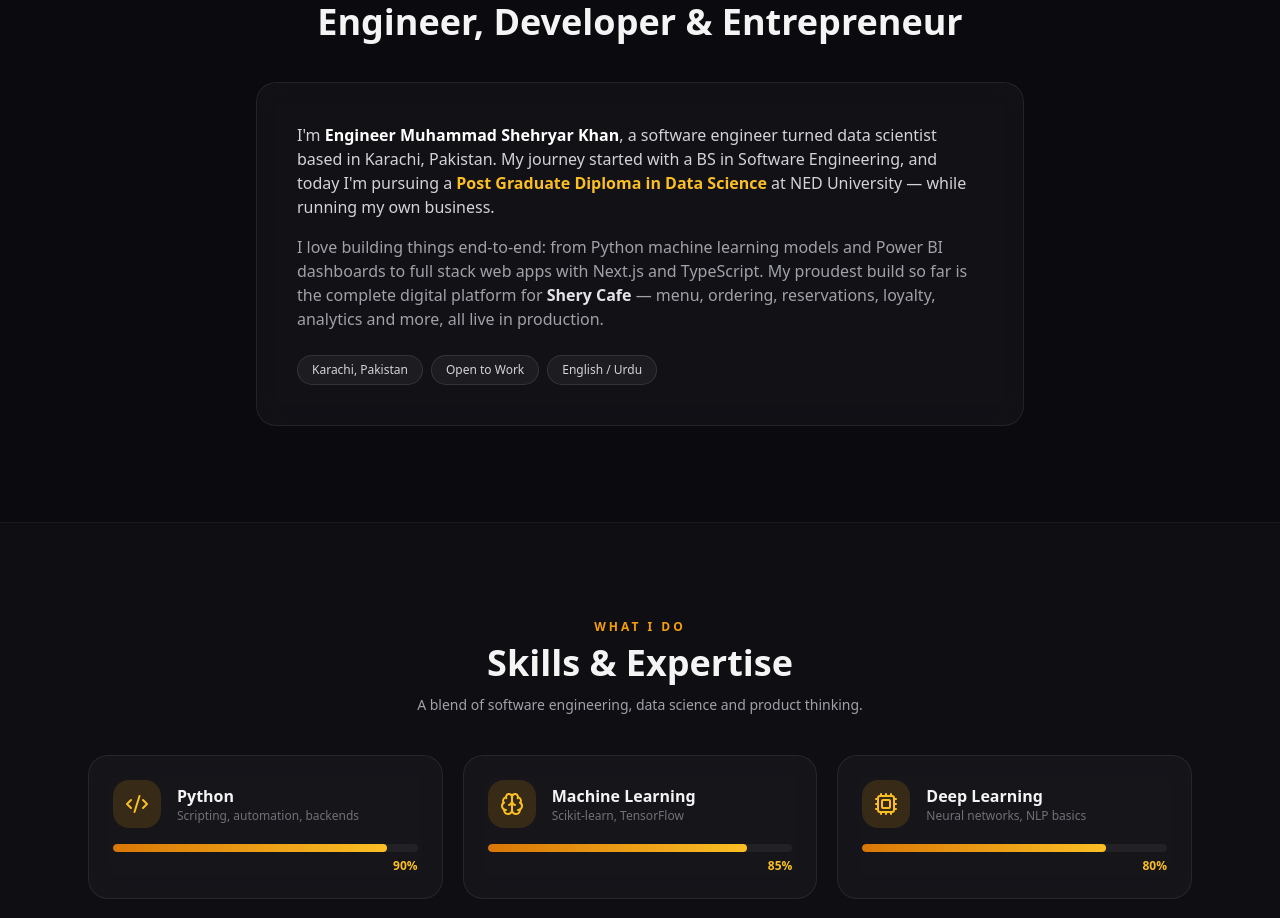
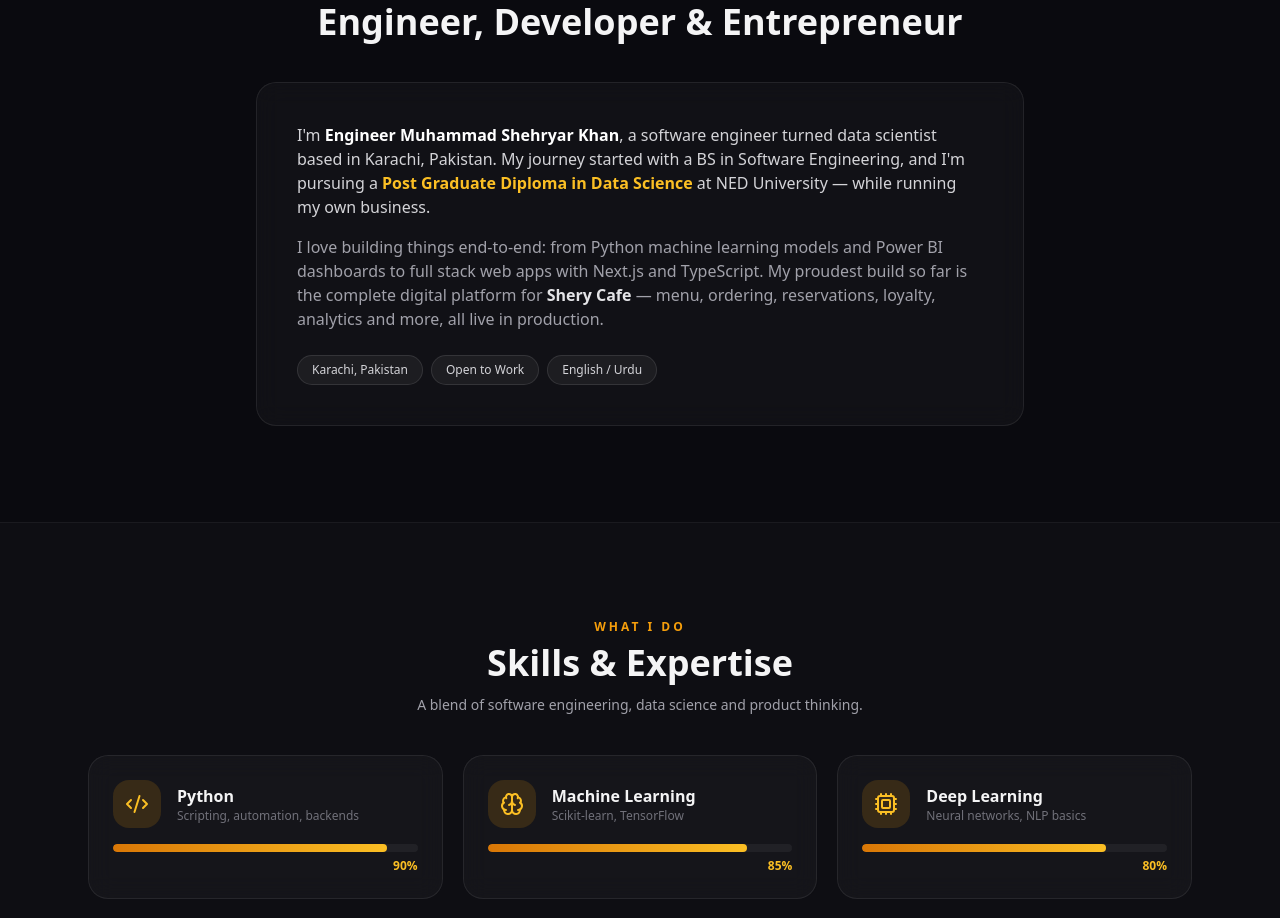
Before and after one commit to sheharyarshahid009-maker/sheharyar-portfolio, a Next.js app: page / in a window 1280 px wide. Shown: the part 1060-1978 px from the top of the page. Built offline with nearby package versions, Linux system fonts and the light colour scheme.

Commit message:
fix apostrophes

```diff
--- a/src/app/page.tsx
+++ b/src/app/page.tsx
@@ -176,7 +176,7 @@ export default function Portfolio() {
               <Sparkles className="h-3.5 w-3.5" /> Welcome to my portfolio
             </p>
             <h1 className="mt-5 text-4xl font-extrabold leading-tight sm:text-5xl lg:text-6xl">
-              Hi, I'm <br /><span className="gold-text">Muhammad Shehryar Khan</span>
+              Hi, I&apos;m <br /><span className="gold-text">Muhammad Shehryar Khan</span>
             </h1>
             <p className="mt-4 h-8 text-xl font-semibold text-zinc-300">{typed}<span className="cursor-blink text-amber-400">|</span></p>
             <p className="mt-4 max-w-lg text-sm leading-relaxed text-zinc-400 sm:text-base">
@@ -232,9 +232,9 @@ export default function Portfolio() {
         <SectionHead kicker="About Me" title="Engineer, Developer & Entrepreneur" />
         <motion.div initial={{ opacity: 0, y: 20 }} whileInView={{ opacity: 1, y: 0 }} viewport={{ once: true }} className="glass mx-auto max-w-3xl p-8 sm:p-10">
           <p className="text-sm leading-relaxed text-zinc-300 sm:text-base">
-            I'm <span className="font-bold text-white">Engineer Muhammad Shehryar Khan</span>,
+            I&apos;m <span className="font-bold text-white">Engineer Muhammad Shehryar Khan</span>,
             a software engineer turned data scientist based in Karachi, Pakistan. My journey
-            started with a BS in Software Engineering, and today I'm pursuing a{" "}
+            started with a BS in Software Engineering, and I&apos;m pursuing a{" "}
             <span className="font-semibold text-amber-400">Post Graduate Diploma in Data Science</span>{" "}
             at NED University — while running my own business.
           </p>
```
